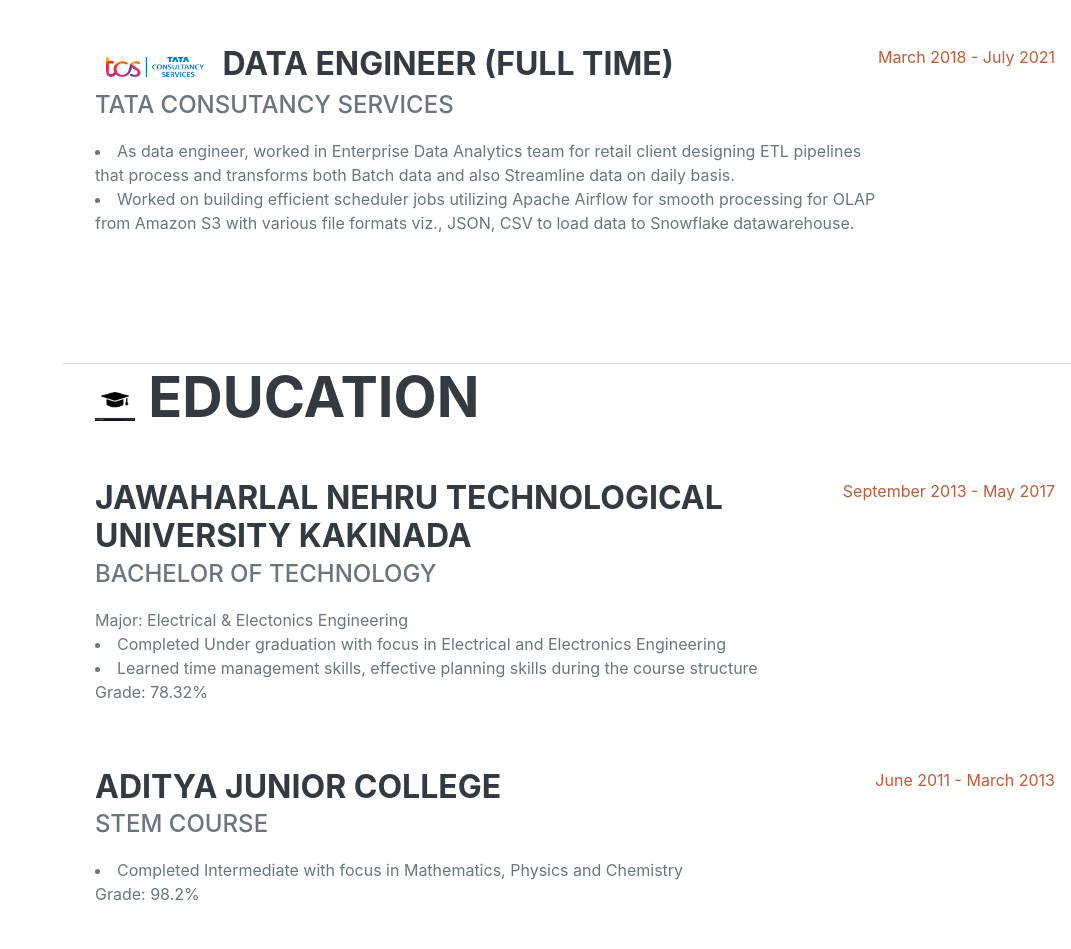
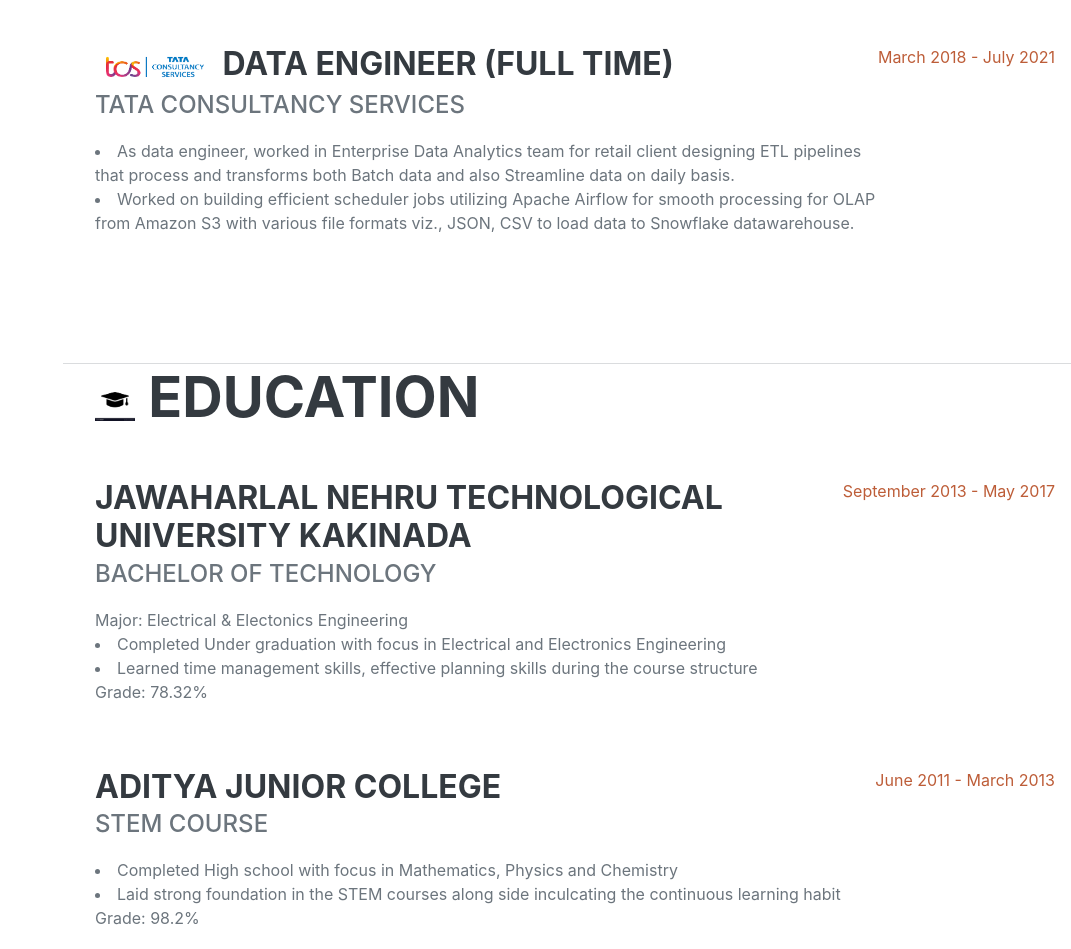
Before and after one commit to avvrkrishna/avvrkrishna.github.io, a plain HTML site: page index.html in a window 1280 px wide. Shown: the part 1180-2129 px from the top of the page, without its empty margins (209-1280 px from the left). Drawn offline with nearby package versions, Linux system fonts and the light colour scheme; a web font is replaced by a local one.

Commit message:
updated corrections in index.html

```diff
--- a/index.html
+++ b/index.html
@@ -81,7 +81,7 @@
                     <div class="d-flex flex-column flex-md-row justify-content-between mb-5">
                         <div class="flex-grow-1">
                             <h3 class="mb-0"><img src = assets/img/tcs-image.png style = "width:120px;height:40px;" >  Data Engineer (Full Time)</h3>
-                            <div class="subheading mb-3">Tata Consutancy Services</div>
+                            <div class="subheading mb-3">Tata Consultancy Services</div>
                             <li>
                                 As data engineer, worked in Enterprise Data Analytics team for retail client designing ETL pipelines that process and transforms both Batch data and also Streamline data on daily basis.
                             </li>
@@ -118,7 +118,10 @@
                             <h3 class="mb-0">Aditya Junior College</h3>
                             <div class="subheading mb-3">STEM Course</div>
                             <li>
-                                Completed Intermediate with focus in Mathematics, Physics and Chemistry
+                                Completed High school with focus in Mathematics, Physics and Chemistry
+                            </li>
+                            <li>
+                                Laid strong foundation in the STEM courses along side inculcating the continuous learning habit
                             </li>
                             <p>Grade: 98.2%</p>
                         </div>
```
